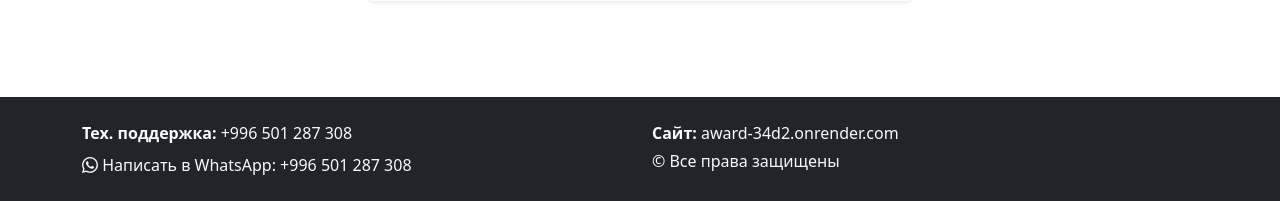
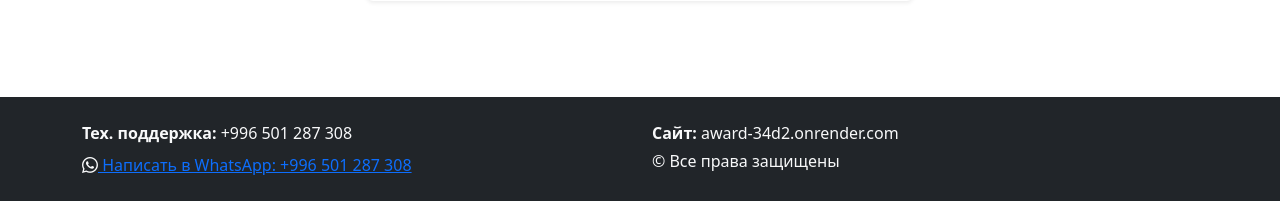
Before and after one commit to Kamchybek2004/award, a Django app: page /award/add/ in a window 1280 px wide. Shown: the part 716-917 px from the top of the page. Run offline with Django 5.2, Linux system fonts and the light colour scheme; the visitor is signed in with stand-in values (Sample User, id 1); data comes from the database, SQL or seed files in the repository; data that the repository does not hold is empty.

Commit message:
ещё раз 3

```diff
--- a/employer/templates/employer/base.html
+++ b/employer/templates/employer/base.html
@@ -82,8 +82,8 @@
                     <a href="tel:+996501287308" class="text-light text-decoration-none">+996 501 287 308</a>
                 </div>
                 <div class="mt-2">
-                    <a href="https://wa.me/79261234567" target="_blank" class="text-light text-decoration-none">
-                        <i class="bi bi-whatsapp"></i> Написать в WhatsApp: +996 501 287 308
+                    <a href="https://wa.me/79261234567" target="_blank">
+                        <i class="text-light text-decoration-none bi bi-whatsapp"></i> Написать в WhatsApp: +996 501 287 308
                     </a>
                 </div>
             </div>
```
